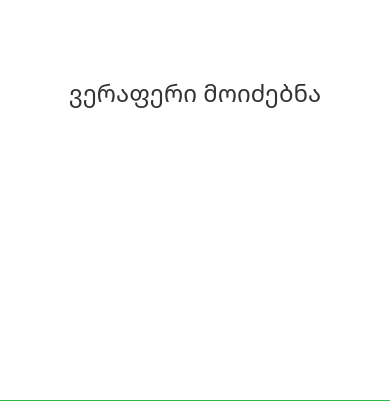
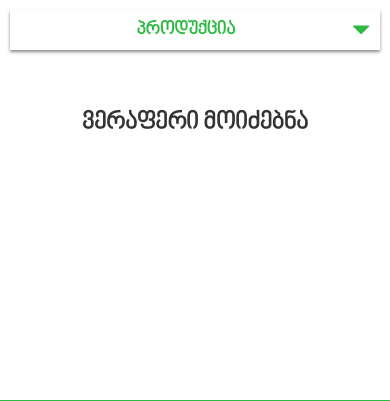
Before and after one commit to ralozkolya/green-climat, a CodeIgniter app: page /database/site/products/1 in a window 390 px wide. Shown: the part 258-659 px from the top of the page. Run offline with CodeIgniter, Linux system fonts and the light colour scheme; data that the repository does not hold is empty; style sheets or scripts are compiled from the project's sources; some libraries are stand-ins or nearby versions; some web fonts are replaced.

Commit message:
Change mobile version of products page

```diff
--- a/sass/products.scss
+++ b/sass/products.scss
@@ -1,6 +1,10 @@
 @import 'partials/variables';
 @import 'partials/mixins';
 @import 'partials/fonts';
+
+h3, h4 {
+	@include bpg-nino();
+}
 
 .content {
 	padding-top: 0;
@@ -8,12 +12,35 @@
 
 	> .sidebar {
 		@include bpg-nino();
+		text-align: center;
 		background: white;
-		padding: 30px;
-		list-style: none;
+		padding: 10px;
 
-		> li.active > .subcategories {
-			display: block;
+		> .sidebar-title {
+			@include shadow();
+			margin: 0 0 10px 0;
+			padding: 10px;
+			color: $dark-green;
+
+			@media (min-width: $sm) {
+				padding: 0;
+				box-shadow: none;
+			}
+		}
+
+		> ul {
+			display: none;
+			list-style: none;
+			font-size: 18px;
+			padding: 0;
+
+			> li {
+				padding: 5px 0;
+
+				&.active > .subcategories {
+					display: block;
+				}
+			}
 		}
 	}
 
@@ -22,18 +49,21 @@
 
 		> .sidebar {
 			@include shadow();
+			text-align: left;
 			position: absolute;
+			padding: 30px;
 			top: 0;
 			left: 0;
 			width: 300px;
+
+			> ul {
+				display: block !important;
+				font-size: 14px;
+			}
 		}
 
 		> .product-list {
 			margin-left: 350px;
-
-			> h3 {
-				@include bpg-nino();
-			}
 		}
 	}
 }
@@ -41,6 +71,11 @@
 .subcategories {
 	display: none;
 	list-style: none;
+	padding: 0;
+
+	@media (min-width: $sm) {
+		padding-left: 30px;
+	}
 }
 
 .category-link.active, .subcategory-link.active,
--- a/www/application/language/en-US/general_lang.php
+++ b/www/application/language/en-US/general_lang.php
@@ -21,6 +21,7 @@ $lang['subject'] = "Subject";
 $lang['message'] = "Message";
 $lang['send'] = "Send";
 
+$lang['products'] = "Products";
 $lang['nothing_found'] = "Nothing found";
 $lang['price'] = "Price";
 $lang['description'] = "Description";
--- a/www/application/language/ka-GE/general_lang.php
+++ b/www/application/language/ka-GE/general_lang.php
@@ -21,6 +21,7 @@ $lang['subject'] = "სათაური";
 $lang['message'] = "შეტყობინება";
 $lang['send'] = "გაგზავნა";
 
+$lang['products'] = "პროდუქცია";
 $lang['nothing_found'] = "ვერაფერი მოიძებნა";
 $lang['price'] = "ფასი";
 $lang['description'] = "აღწერა";
--- a/www/application/language/ru-RU/general_lang.php
+++ b/www/application/language/ru-RU/general_lang.php
@@ -21,6 +21,7 @@ $lang['subject'] = "Тема";
 $lang['message'] = "Сообщение";
 $lang['send'] = "Отправить";
 
+$lang['products'] = "Продукция";
 $lang['nothing_found'] = "Не удалось ничего найти";
 $lang['price'] = "Цена";
 $lang['description'] = "Описание";
--- a/www/application/views/elements/sidebar.php
+++ b/www/application/views/elements/sidebar.php
@@ -1,4 +1,9 @@
-<ul class="sidebar">
+<div class="sidebar">
+	<h4 class="sidebar-title">
+		<?php echo lang('products'); ?>
+		<span class="glyphicon glyphicon-triangle-bottom pull-right visible-xs"></span>
+	</h4>
+	<ul>
 		<?php foreach($categories as $c): ?>
 			<li <?php if(!empty($category) && $category->id === $c->id) echo 'class="active"'; ?>>
 				<?php
@@ -36,3 +41,4 @@
 			</li>
 		<?php endforeach; ?>
 	</ul>
+</div>
--- a/www/application/views/pages/products.php
+++ b/www/application/views/pages/products.php
@@ -16,7 +16,6 @@
 			<?php $this->load->view('elements/sidebar'); ?>
 
 			<div class="product-list">
-				<?php if(!empty($items)): ?>
 				<div class="container-fluid">
 					<div class="row">
 						<?php
@@ -33,6 +32,7 @@
 							<h3 class="yellow-header"><?php echo $title; ?></h3>
 						</div>
 					</div>
+					<?php if(!empty($items)): ?>
 						<br>
 						<div class="row">
 							<?php foreach($items as $i): ?>
@@ -50,10 +50,10 @@
 								</div>
 							<?php endforeach; ?>
 						</div>
-					</div>
 					<?php else: ?>
 						<h3 class="text-center"><?php echo lang('nothing_found'); ?></h3>
 					<?php endif; ?>
+				</div>
 			</div>
 		</div>
 
--- a/www/static/js/products.js
+++ b/www/static/js/products.js
@@ -1,3 +1,8 @@
 $(function(){
-	$('.subcategory-link.active').closest('.sidebar > li').addClass('active');
+
+	$('.subcategory-link.active').closest('.sidebar > ul > li').addClass('active');
+
+	$('.sidebar-title > .glyphicon').click(function(){
+		$('.sidebar > ul').slideToggle();
+	});
 });
```
Lines whose indentation alone changed are shown as unchanged.
